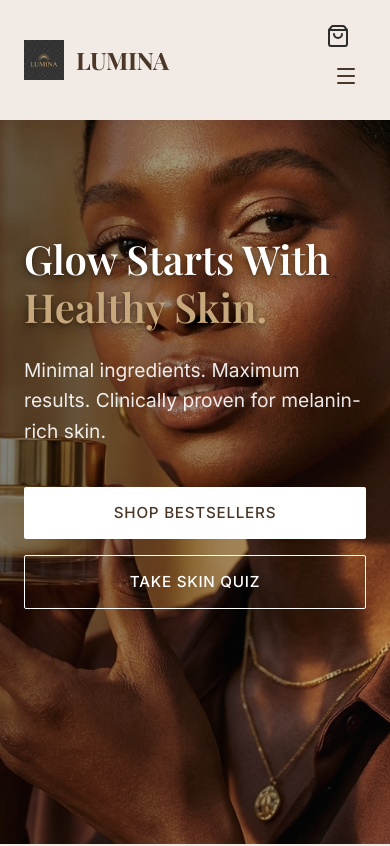
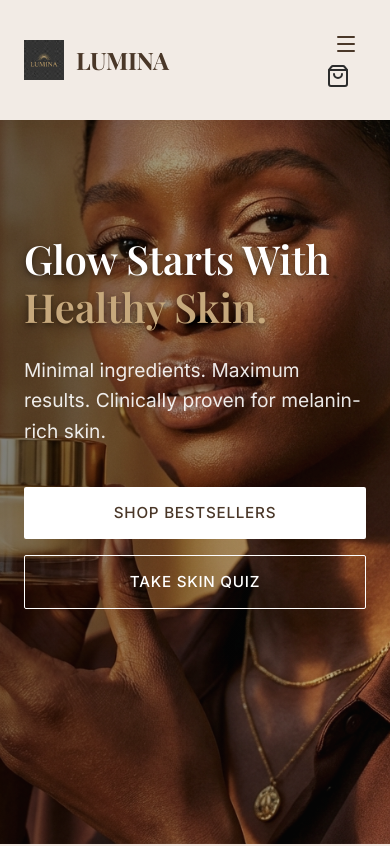
Before and after one commit to winnidebz1/LuminaSkin, a React (Vite) app: page / in a window 390 px wide. Shown: the top 846 px of the page. Built offline with nearby package versions, Linux system fonts and the light colour scheme; a web font is replaced by a local one.

Commit message:
Reorder navbar: place cart icon to the left of mobile menu icon

```diff
--- a/src/components/Navbar.jsx
+++ b/src/components/Navbar.jsx
@@ -34,15 +34,15 @@ const Navbar = () => {
                 </div>
 
                 <div className="nav-actions">
+                    {/* Mobile Toggle */}
+                    <button className="mobile-toggle" onClick={() => setMobileMenuOpen(!mobileMenuOpen)}>
+                        {mobileMenuOpen ? <X size={24} /> : <Menu size={24} />}
+                    </button>
+
                     <Link to="/cart" className="cart-icon-btn">
                         <ShoppingBag size={24} />
                         {cartItemCount > 0 && <span className="cart-badge">{cartItemCount}</span>}
                     </Link>
-
-                    {/* Mobile Toggle */}
-                    <button className="mobile-toggle" onClick={() => setMobileMenuOpen(!mobileMenuOpen)}>
-                        {mobileMenuOpen ? <X size={24} /> : <Menu size={24} />}
-                    </button>
                 </div>
 
             </div>
```
